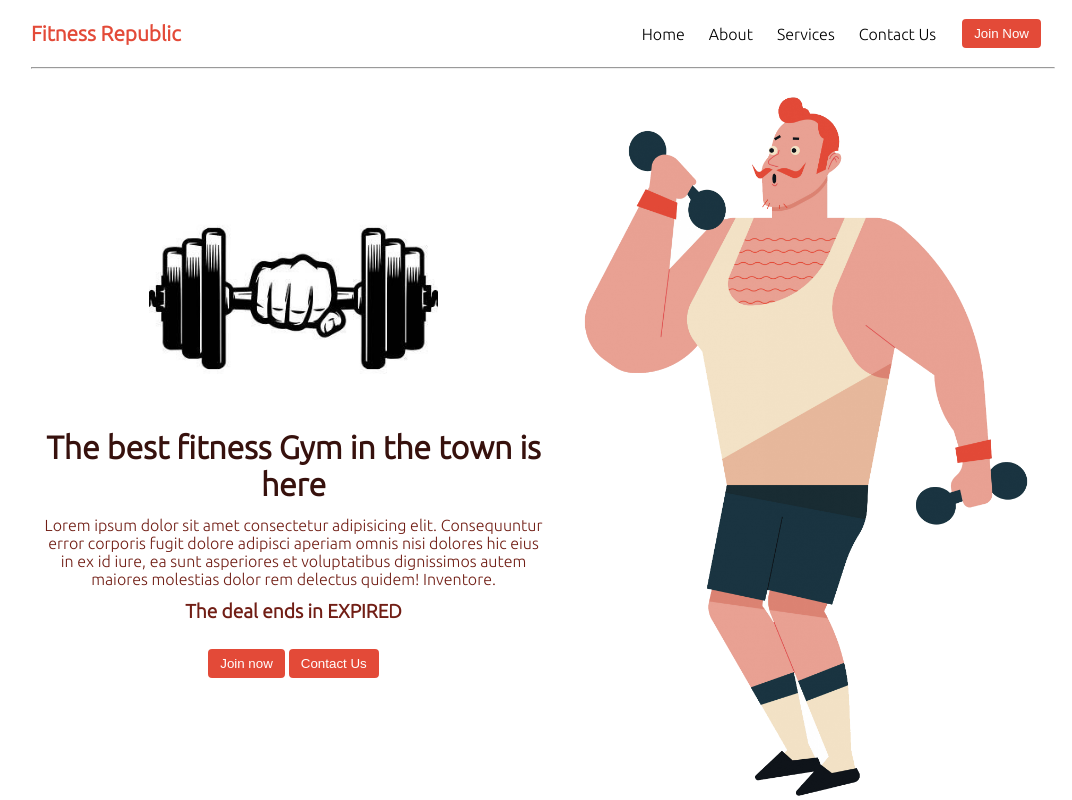
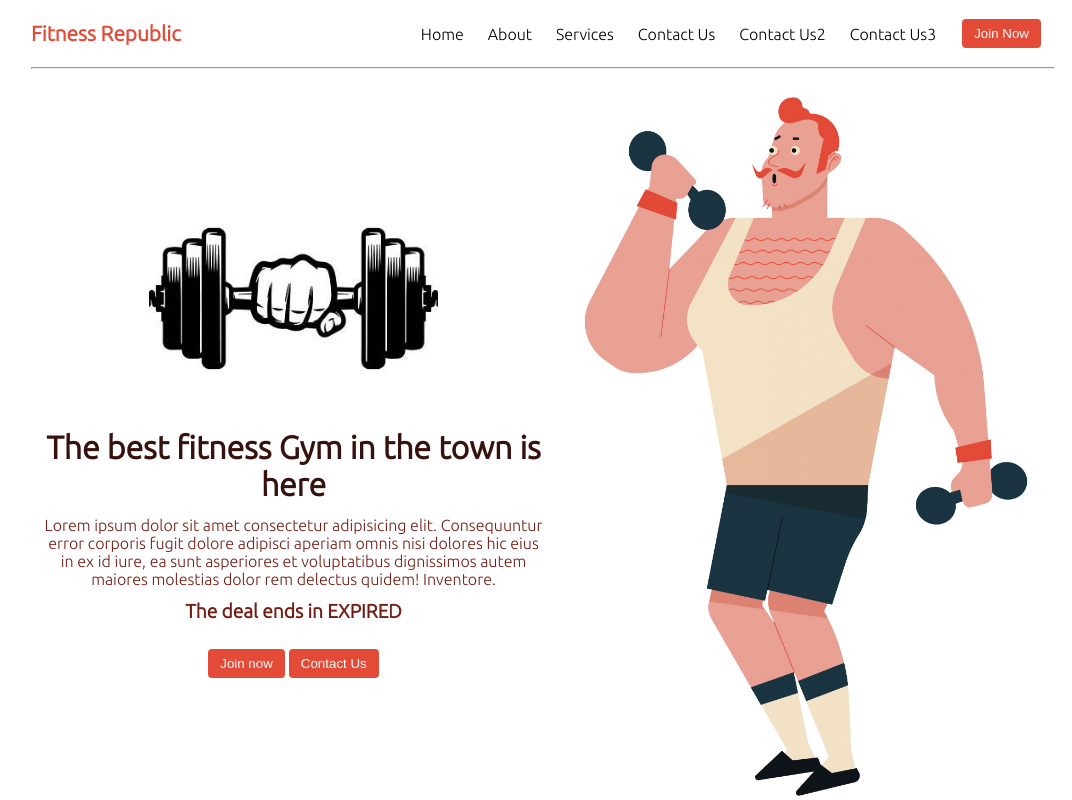
Before and after one commit to gandlaramu/landing-page, a plain HTML site: page index.html in a window 1280 px wide. Shown: the top 800 px of the page, without its empty margins (97-1169 px from the left). Drawn offline with Linux system fonts and the light colour scheme.

Commit message:
added list Items

```diff
--- a/index.html
+++ b/index.html
@@ -21,6 +21,8 @@
                     <li>About</li>
                     <li>Services</li>
                     <li>Contact Us</li>
+                    <li>Contact Us2</li>
+                    <li>Contact Us3</li>
                     <li><button class="btn">Join Now</button></li>
                 </ul>
             </nav>
```
